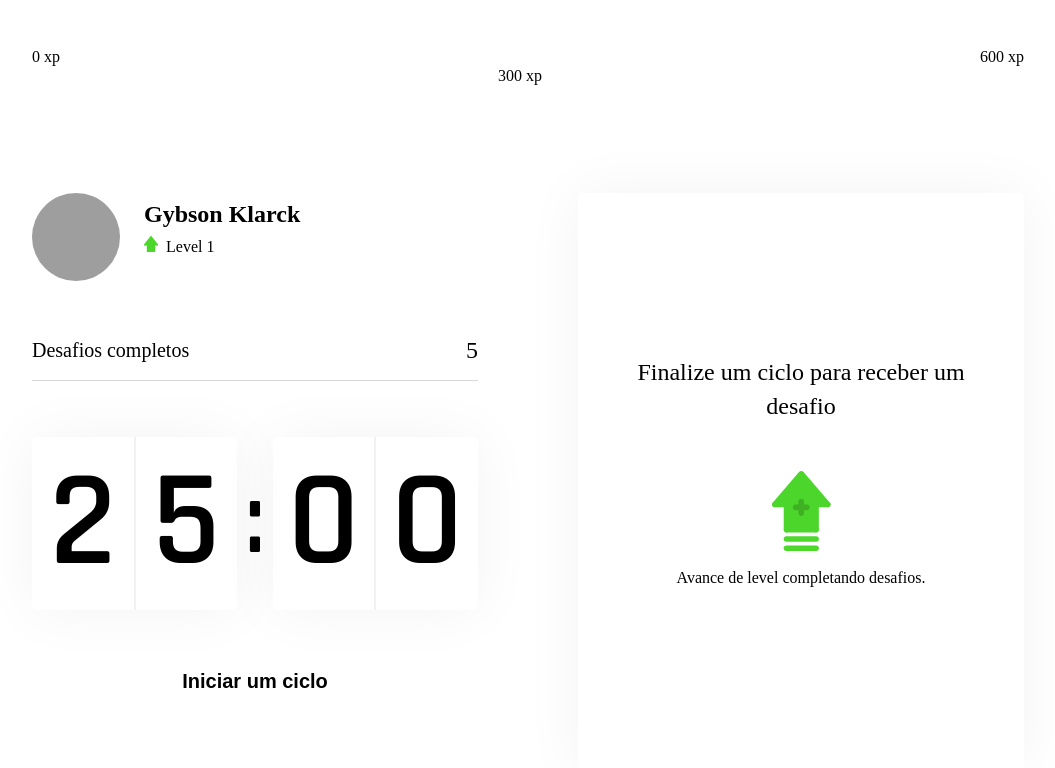
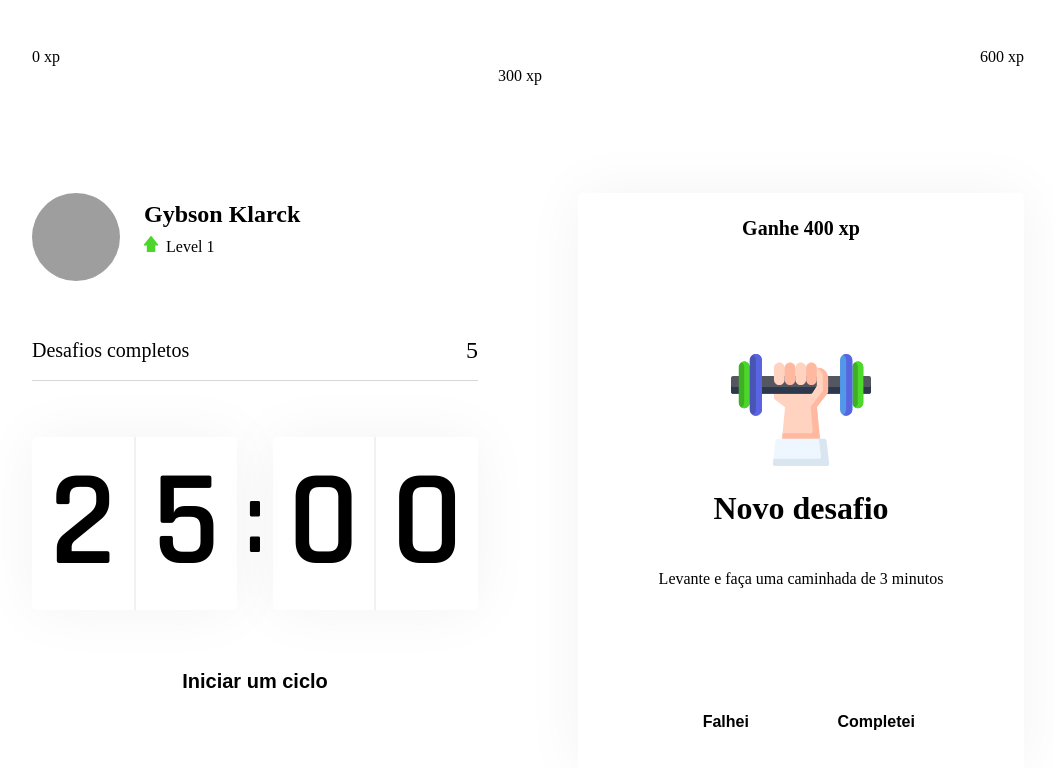
Before and after one commit to SunnyUwU/Move.it, a Next.js app: page / in a window 1280 px wide. Shown: the top 768 px of the page, without its empty margins (112-1167 px from the left). Built offline with nearby package versions, Linux system fonts and the light colour scheme; grey boxes are pictures that could not be loaded.

Commit message:
Update Challenge Box

```diff
--- a/src/components/ChallengeBox.tsx
+++ b/src/components/ChallengeBox.tsx
@@ -1,15 +1,46 @@
 import styles from '../style/components/ChallengeBox.module.css';
 
 export function ChallengeBox() {
+    const hasActiveChallenge = true;
+
     return (
         <div className={styles.ChallengeBoxContainer}>
-            <div className={styles.challengeNotActive}>
+            { hasActiveChallenge ? (
+                <div className={styles.challengeActive}>
+                    <header>Ganhe 400 xp</header>
+
+                    <main>
+                        <img src="icons/body.svg" />
+                        <strong>Novo desafio</strong>
+                        <p>Levante e faça uma caminhada de 3 minutos</p>
+                    </main>
+
+                    <footer>
+                        <button
+                        type="button"
+                        className={styles.failedButton}
+                        >
+                            Falhei
+                        </button>
+
+                        <button
+                        type="button"
+                        className={styles.succeededButton}
+                        >
+                            Completei
+                        </button>
+                    </footer>
+
+                </div>
+            ) : (
+                <div className={styles.challengeNotActive}>
                 <strong>Finalize um ciclo para receber um desafio</strong>
                 <p>
                     <img src="icons/level-up.svg" alt="Level Up" />
                     Avance de level completando desafios.
                 </p>
             </div>
+            )}
         </div>
     )
 }
--- a/src/style/components/ChallengeBox.module.css
+++ b/src/style/components/ChallengeBox.module.css
@@ -39,3 +39,78 @@
 .challengeNotActive p img {
     margin-bottom: 1rem;
 }
+
+.challengeActive {
+    height: 100%;
+
+    display: flex;
+    flex-direction: column;
+}
+
+.challengeActive header {
+    color: var(--blue);
+
+    font-size: 1.25rem;
+    font-weight: 600;
+
+    padding: 0 2rem 1.5rem;
+
+    border-bottom: 1px solid var(--gray-line);
+}
+
+.challengeActive main {
+    flex: 1;
+    display: flex;
+    flex-direction: column;
+
+    align-items: center;
+    justify-content: center;
+}
+
+.challengeActive main strong {
+    font-weight: 600;
+    font-size: 2rem;
+    color: var(--title);
+    margin: 1.5rem 0 1.5rem;
+}
+
+.challengeActive main p {
+    line-height: 1.5;
+}
+
+.challengeActive footer {
+    display: grid;
+    grid-template-columns: 1fr 1fr;
+    gap: 1rem;
+}
+
+.challengeActive footer button {
+    height: 3rem;
+
+    display: flex;
+    align-items: center;
+    justify-content: center;
+
+    border: 0;
+    border-radius: 5px;
+
+    color: var(--white);
+
+    font-size: 1rem;
+    font-weight: 600;
+
+    transition: filter 0.3s;
+}
+
+.challengeActive footer button.failedButton {
+    background: var(--red);
+}
+
+
+.challengeActive footer button.succeededButton {
+    background: var(--green);
+}
+
+.challengeActive footer button:hover {
+    filter: brightness(0.9);
+}
```
